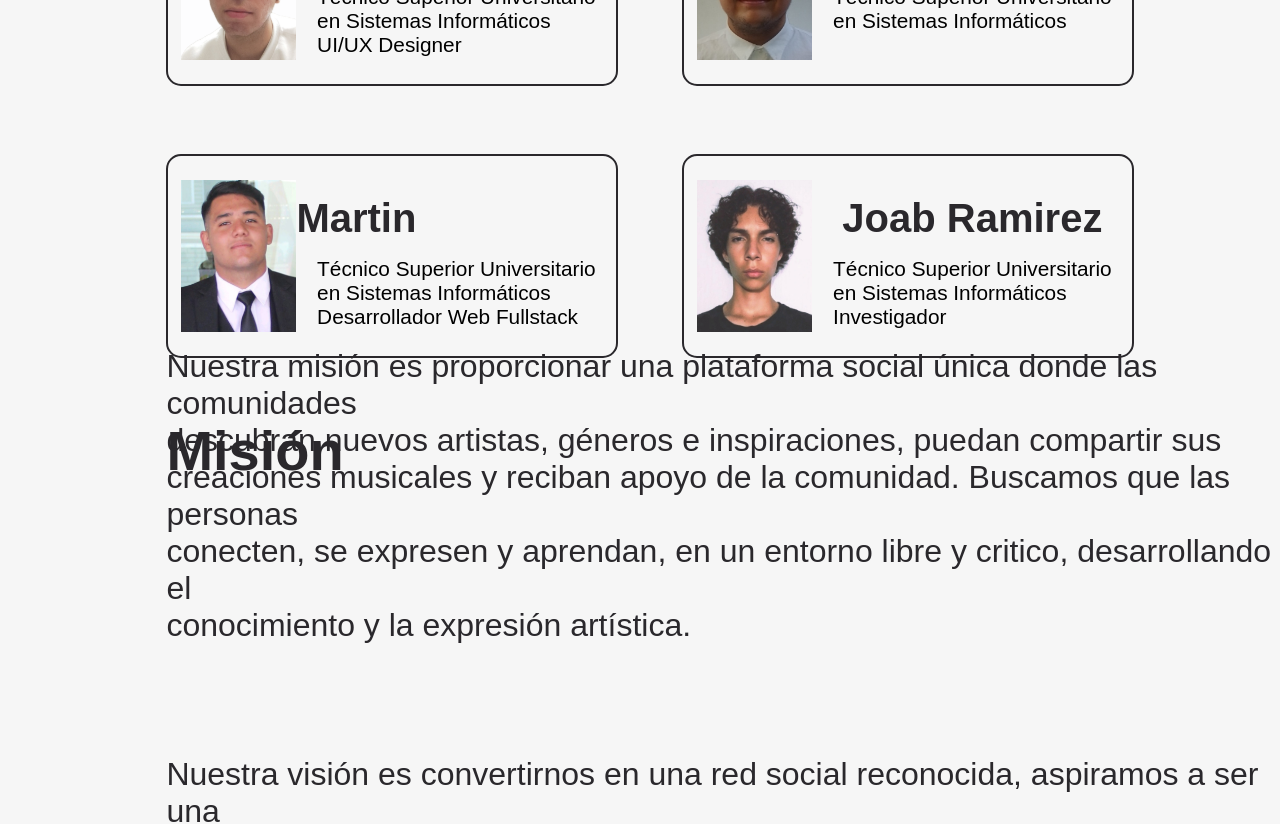
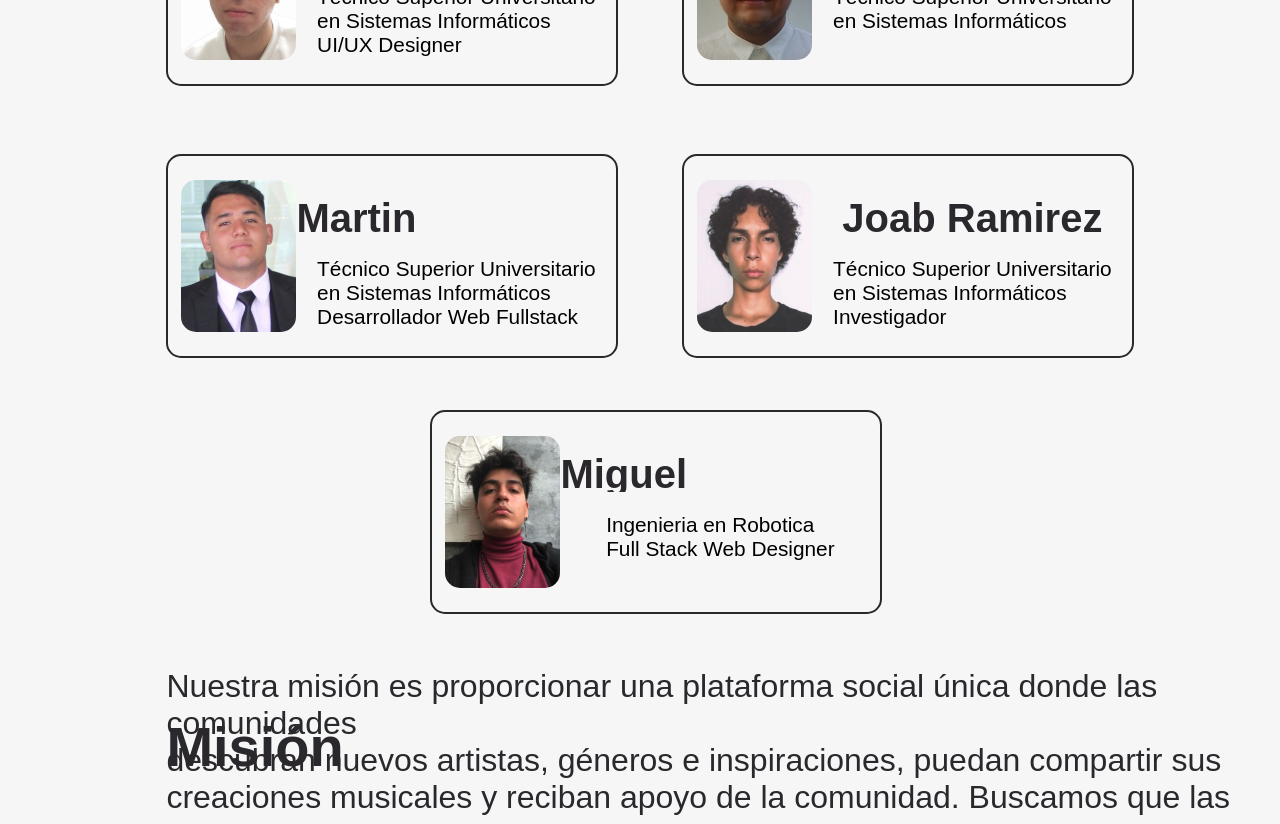
Before and after one commit to itsurvibe/urvibe, a React (Vite) app: page /nosotros in a window 1280 px wide. Shown: the part 1060-1884 px from the top of the page. Built offline with nearby package versions, Linux system fonts and the light colour scheme; a web font is replaced by a local one.

Commit message:
Navigation en Footer

```diff
--- a/src/App.jsx
+++ b/src/App.jsx
@@ -1,18 +1,20 @@
 import React from 'react';
 import HomePage from './Pages/HomePage';
 import Nosotros from './Pages/Nosotros';
-import FAQ from './Pages/FAQ';
-import TerminosPage from './Pages/Terminos';
+import Terminos from './Pages/Terminos';
+import Politicas from './Pages/Politicas';
+import ScrollToTop from './Components/ScrollTop/ScrollTop';
 import { BrowserRouter as Router, Routes, Route  } from 'react-router-dom'
 
 function App() {
   return(
     <Router>
+      <ScrollToTop />
       <Routes>
         <Route path='/' element={<HomePage />} />
         <Route path='/nosotros' element={<Nosotros />} />
-        <Route path='/politicas' element={<FAQ />} />
-        <Route path='/terminos_condiciones' element={<TerminosPage />} />
+        <Route path='/politicas' element={<Politicas />} />
+        <Route path='/terminos_condiciones' element={<Terminos />} />
       </Routes>
     </Router>
   )
--- a/src/Components/Footer/Footer.jsx
+++ b/src/Components/Footer/Footer.jsx
@@ -2,13 +2,52 @@
 
 import React from 'react';
 import './Footer.css';
+import { Link } from 'react-router-dom';
 import ICONO from '../../assets/Inicio_assets/iconoLogo.svg';
 import Logo from '../../assets/Inicio_assets/Logo';
 import Insta from '../../assets/assetImage/Social_Icons_I.svg';
 import Twitter from '../../assets/assetImage/Social_Icons_T.svg';
 
+
+const terminos = [
+    {
+      name: 'Terminos y Condiciones',
+      href: '/terminos_condiciones',
+    },
+];
+
+
+const politicas = [
+    {
+      name: 'Politicas',
+      href: '/politicas#HeaderF',
+    },
+  ];
+
   const Footer = () => {
-    return(
+
+    const scrollInicio = () => {
+        window.scrollTo({
+            top: 0,
+            behavior: 'smooth'
+        });
+    };
+
+    const scrollToPosition = (elementId) => {
+        const element = document.getElementById(elementId);
+        if (element) {
+            const elementPosition = element.offsetTop;
+            window.scrollTo({
+                top: elementPosition,
+                behavior: 'smooth'
+            });
+        }
+    };
+
+
+
+
+    return (
         <main className='footerMain'>
             <section className="Data">
                 <div className="Logo">
@@ -22,12 +61,12 @@ const Footer = () => {
                         <section className="TextNavigation">
                             <p className='Link'>Mapa</p>
                             <p className='ListWords'>
-                                    <a href="/#inicio">Inicio</a> <br />
-                                    <a href="/#plataforma">Plataforma</a> <br />
-                                    <a href="/#jukebox">Jukebox</a> <br />
-                                    <a href="/#showYourStyle">Crece</a> <br />
-                                    <a href="/#vibesC">Personaliza</a> <br />
-                                    <a href="/#preguntas">FAQ</a>
+                                <Link to="/" onClick={() => scrollToPosition('inicio')}>Inicio</Link> <br />
+                                <Link to="/" onClick={() => scrollToPosition('plataforma')}>Plataforma</Link> <br />
+                                <Link to="/" onClick={() => scrollToPosition('jukebox')}>Jukebox</Link> <br />
+                                <Link to="/" onClick={() => scrollToPosition('showYourStyle')}>Crece</Link> <br />
+                                <Link to="/" onClick={() => scrollToPosition('vibesC')}>Personaliza</Link> <br />
+                                <Link to="/" onClick={() => scrollToPosition('preguntas')}>FAQ</Link>
                             </p>
                         </section>
                     </div>
@@ -35,10 +74,10 @@ const Footer = () => {
                         <section className="TextNavigation">
                             <p className='Link'>Nosotros</p>
                             <p className='ListWords'>
-                                    <a href="/nosotros#quienes-somos">¿Quiénes somos?</a> <br />
-                                    <a href="/nosotros#mision-vision">Misión y visión</a> <br />
-                                    <a href="/nosotros#contacto">Contacto</a> <br />
-                                    <a href="/nosotros#questionsNosotros">FAQ</a>
+                                <Link to="/nosotros" onClick={() => scrollToPosition('quienes-somos')}>¿Quiénes somos?</Link> <br />
+                                <Link to="/nosotros" onClick={() => scrollToPosition('mision-vision')}>Misión y visión</Link> <br />
+                                <Link to="/nosotros" onClick={() => scrollToPosition('contacto')}>Contacto</Link> <br />
+                                <Link to="/nosotros" onClick={() => scrollToPosition('questionsNosotros')}>FAQ</Link>
                             </p>
                         </section>
                     </div>
@@ -46,8 +85,16 @@ const Footer = () => {
                             <section className="TextNavigation">
                                 <p className='Link'>Políticas</p>
                                 <p className='ListWords'>
-                                    <a href="/terminos_condiciones">Términos y condiciones</a> <br />
-                                    <a href="/politicas">Política de privacidad</a>
+                                    <div>
+                                       {terminos.map((termino, index) => (
+                                            <Link key={index} to={termino.href}>{termino.name}</Link>
+                                        ))}
+                                    </div>
+                                    <div>
+                                        {politicas.map((politica, index) => (
+                                            <Link key={index} to={politica.href}>{politica.name}</Link>
+                                        ))}
+                                    </div>
                                 </p>
                             </section>
                         </div>
--- a/src/Components/Inicio/Inicio.css
+++ b/src/Components/Inicio/Inicio.css
@@ -98,7 +98,7 @@ color: transparent;
   font-weight: 500;
   position: absolute;
   left: 40vw;
-  top: 74vh;
+  top: 65.5vh;
 }
 
 .FormularioInicio button:hover{
@@ -168,7 +168,7 @@ color: transparent;
 }
 
 .imgInicio{
-  margin-top: -4.3vh;
+  margin-top: -6vh;
   width: auto;
   height: auto;
 }
--- a/src/Components/Inicio/Inicio.jsx
+++ b/src/Components/Inicio/Inicio.jsx
@@ -61,7 +61,7 @@ function Inicio() {
     }
 
     try {
-      const response = await axios.post('http://localhost:3000/registro', { correo });
+      const response = await axios.post('https://backend-ebon-three.vercel.app/api/registro', { correo });
       setCorreo('');
       setTipoError('');
       setRegistroCompletado(true);
--- a/src/Components/MYV/MYV.css
+++ b/src/Components/MYV/MYV.css
@@ -2,7 +2,7 @@
 
 .mainMYV{
     width: 100vw;
-    height: 100vh;
+    height: auto;
     background-color: var(--color-Page-Secondary);
 }
 
@@ -29,7 +29,7 @@
 
 .DescriptionMV{
     position: absolute;
-    top: 172vh;
+    top: 212vh;
 
     font-size: 4vh;
     font-weight: 200;
@@ -40,7 +40,7 @@
 
 .DescriptionMVS{
     position: absolute;
-    top: 223vh;
+    top: 263vh;
     color: var(--blackPage);
     font-size: 4vh;
     font-weight: 200;
@@ -62,6 +62,7 @@
     }
 
     .DescriptionMV{
+        margin-top: -23vh;
         font-size: 2vh;
     }
 
@@ -72,7 +73,7 @@
 
     .DescriptionMVS{
         font-size: 2vh;
-        margin-top: -10vh;
+        margin-top: -34vh;
     }
 
 
--- a/src/Components/Nheader/HeaderF.jsx
+++ b/src/Components/Nheader/HeaderF.jsx
@@ -11,12 +11,6 @@ const homes = [
     }
 ]
 
-const Nosotros = [
-    {
-        name: 'Nosotros',
-        href: '/nosotros#questionsNosotros',
-    },
-];
 
 
 const HeaderF = () => {
--- /dev/null
+++ b/src/Components/ScrollTop/ScrollTop.jsx
@@ -0,0 +1,14 @@
+import { useEffect } from 'react';
+import { useLocation } from 'react-router-dom';
+
+const ScrollToTop = () => {
+    const { pathname } = useLocation();
+
+    useEffect(() => {
+        window.scrollTo(0, 0);
+    }, [pathname]);
+
+    return null;
+};
+
+export default ScrollToTop;
--- a/src/Components/quienesSomos/Somos.css
+++ b/src/Components/quienesSomos/Somos.css
@@ -33,7 +33,7 @@
 
 .cardUs{
     width: 80vw;
-    height: 60vh;
+    height: 97vh;
     margin-left: 13vw;
 }
 
@@ -50,9 +50,34 @@
 
 .containerC2{
     width: 80vw;
-    height: 30vh;
+    height: 67vh;
     display: flex;
 
+}
+
+.creator5{
+    display: flex;
+    align-items: center;
+    justify-content: start;
+
+
+    position: relative;
+    top: 36vh;
+    left: -55vw;
+
+
+    border: 2px solid var(--blackPage);
+    border-radius: 15px;
+
+    width: 35vw;
+    height: 25vh;
+
+    transition: box-shadow 0.3s, transform 0.3s;
+}
+
+.creator5:hover{
+    box-shadow: 0 10px 20px rgba(0, 0, 0, 0.7);
+    transform: translateY(-5px);
 }
 
 
@@ -98,6 +123,7 @@
     object-fit: cover;
     width: 9vw;
     height: 19vh;
+    border-radius: 15px;
 }
 
 .TextM{
@@ -202,7 +228,6 @@
 
 @media screen and (max-width: 600px){
     .mainSomos{
-        overflow: hidden;
         height: auto;
     }
 
@@ -227,7 +252,6 @@
         flex-direction: column;
     }
     .containerC2{
-        height: auto;
         flex-direction: column;
     }
 
@@ -255,6 +279,12 @@
         height: 20vh;
         margin-top: 2vh;
         margin-left: -0.2vw;
+    }
+    .creator5{
+        width: 80vw;
+        height: 20vh;
+        margin-top: -34vh;
+        margin-left: 55vw;
     }
 
     .cardM{
--- a/src/Components/quienesSomos/Somos.jsx
+++ b/src/Components/quienesSomos/Somos.jsx
@@ -4,6 +4,7 @@ import Martin from '../../assets/creators/Eduardo.svg'
 import Eduardo from '../../assets/creators/Martin.svg'
 import Oscar from '../../assets/creators/Oscar_Diaz.svg'
 import Joab from '../../assets/creators/Joab.svg'
+import Miguel from '../../assets/creators/Miguel.jpg'
 
 const Somos = () => {
     return(
@@ -108,6 +109,26 @@ const Somos = () => {
                                 </div>
                             </div>
                         </section>
+                        <section className="creator5">
+                            <div className="cardM">
+                                <div className='IMGM'>
+                                    <img src={Miguel} alt="Miguel" />
+                                </div>
+                                <div className='TextM'>
+                                    <div className="NombreM">
+                                        <p>
+                                            Miguel Camarena
+                                        </p>
+                                    </div>
+                                    <div className="puestoM">
+                                        <p>
+                                            Ingenieria en Robotica <br />
+                                            Full Stack Web Designer
+                                        </p>
+                                    </div>
+                                </div>
+                            </div>
+                        </section>
                     </div>
                 </div>
             </section>
--- /dev/null
+++ b/src/Pages/Politicas.jsx
@@ -0,0 +1,19 @@
+import HeaderF from '../Components/Nheader/HeaderF'
+import Footer from "../Components/Footer/Footer"
+import Politicas from '../Components/Politicas/Politicas'
+
+
+const PoliticasPriv = () => {
+    return(
+        <>
+            <section id='HeaderF'>
+                <HeaderF/>
+            </section>
+
+            <Politicas />
+            <Footer />
+        </>
+    )
+}
+
+export default PoliticasPriv
```
Also changed, not shown: src/assets/creators/Miguel.jpg (added). Lines whose indentation alone changed are shown as unchanged.
